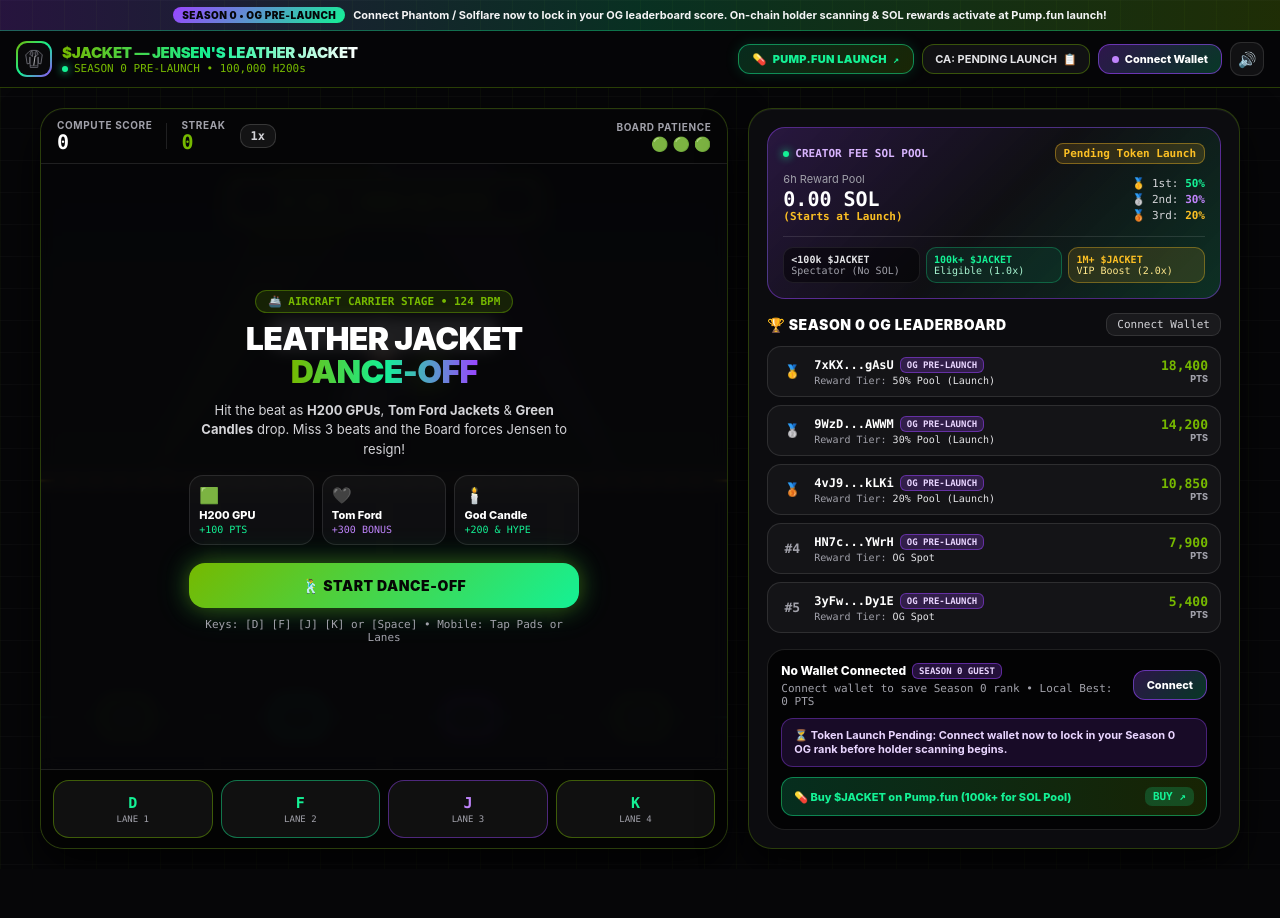
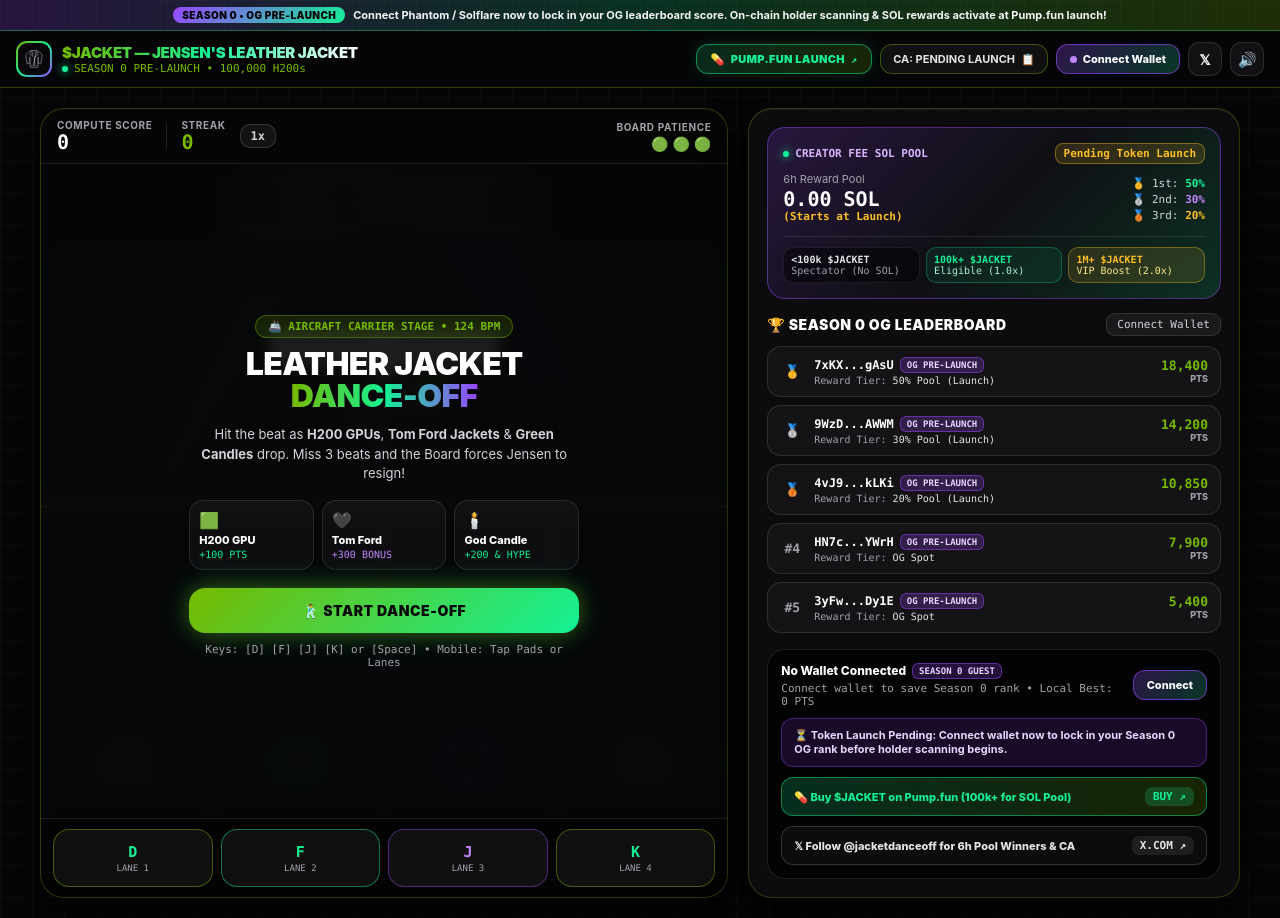
Before and after one commit to Ksavu/jacketdance, a plain HTML site: page index.html in a window 1280 px wide. Before the commit the page ends 869 px from the top, so only its background shows below. Drawn offline with Linux system fonts and the light colour scheme.

Commit message:
X link update

```diff
--- a/index.html
+++ b/index.html
@@ -257,6 +257,12 @@
       display: flex;
       align-items: center;
       justify-content: center;
+      text-decoration: none;
+    }
+
+    .btn-icon:hover {
+      border-color: var(--sol-green);
+      background: rgba(255, 255, 255, 0.1);
     }
 
     .btn-nvidia {
@@ -996,6 +1002,10 @@
         <span id="walletBtnLabel">Connect Wallet</span>
       </button>
 
+      <a id="headerXLink" href="https://x.com/jacketdanceoff" target="_blank" rel="noopener noreferrer" class="btn btn-icon" aria-label="Official X (Twitter)" title="Follow @jacketdanceoff on X" style="font-weight: 900; font-size: 14px;">
+        𝕏
+      </a>
+
       <button id="soundToggleBtn" type="button" class="btn btn-icon" aria-label="Toggle Audio" title="Mute / Unmute Synthwave Beat">
         🔊
       </button>
@@ -1236,6 +1246,12 @@
           <span id="buyTokenCtaText">💊 Buy $JACKET on Pump.fun (100k+ for SOL Pool)</span>
           <span class="mono" style="background: rgba(20,241,149,0.2); padding: 3px 8px; border-radius: 7px;">BUY ↗</span>
         </a>
+
+        <!-- Official X Link -->
+        <a href="https://x.com/jacketdanceoff" target="_blank" rel="noopener noreferrer" class="buy-bar" style="background: rgba(255, 255, 255, 0.04); border-color: rgba(255, 255, 255, 0.16); color: #e4e4e7;">
+          <span>𝕏 Follow @jacketdanceoff for 6h Pool Winners &amp; CA</span>
+          <span class="mono" style="background: rgba(255,255,255,0.08); padding: 3px 8px; border-radius: 7px;">X.COM ↗</span>
+        </a>
       </div>
     </aside>
   </main>
@@ -1294,6 +1310,7 @@
       VIP_MULTIPLIER: 2.0, // 2x VIP Score Boost for 1M+ holders
       SOLANA_RPC_URL: "https://api.mainnet-beta.solana.com",
       PUMP_FUN_URL: "https://pump.fun",
+      X_URL: "https://x.com/jacketdanceoff",
       REWARD_POOL_SOL: "0.00 SOL (Starts at Launch)"
     };
 
```
